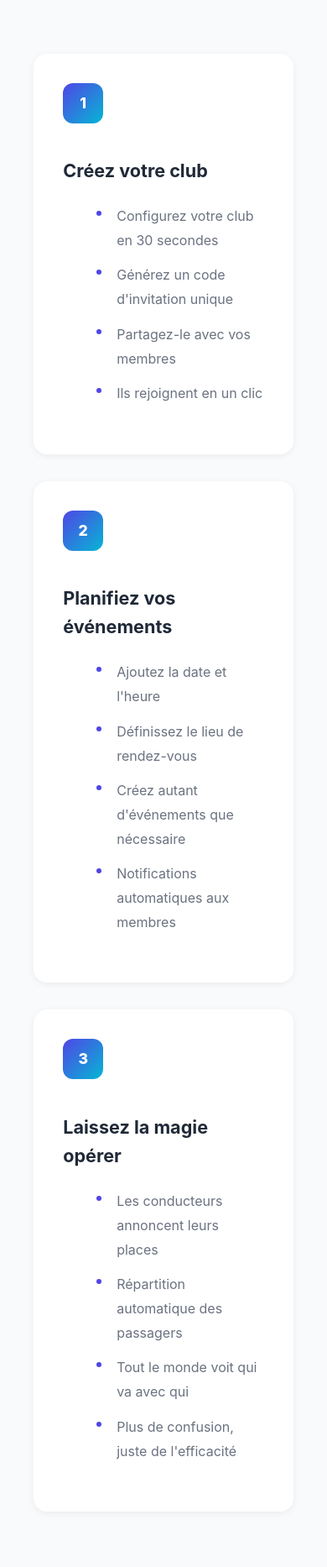
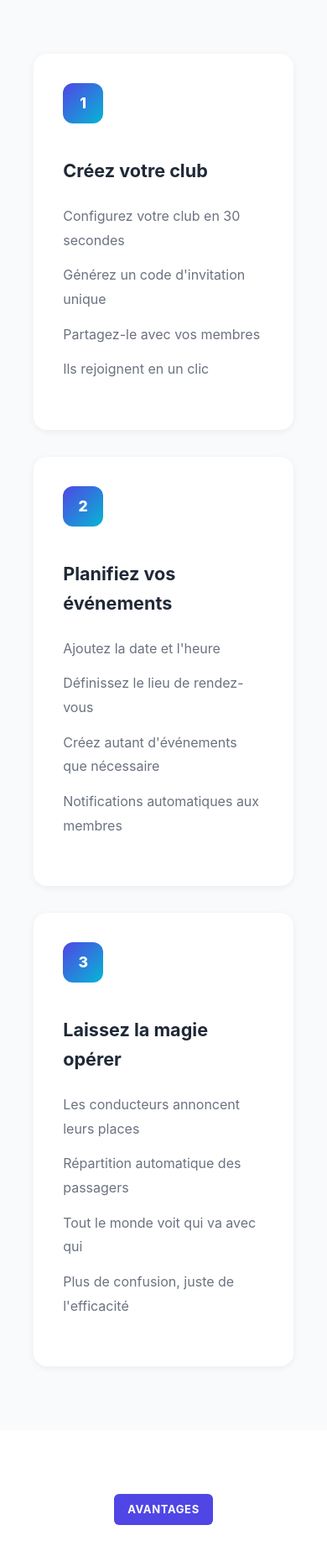
Before and after one commit to marcdebiolley/clubcovoit, a Rails app: page / in a window 390 px wide. Shown: the part 1584-3450 px from the top of the page at 84% size. Run offline with Rails 7, Linux system fonts and the light colour scheme; some libraries are stand-ins or nearby versions.

Commit message:
Remove bullet points from lists on mobile
- Add CSS media query to hide list bullets on mobile devices
- Target feature cards and feature grids specifically
- Remove padding and margins from list items
- Hide any ::before pseudo-elements that might show bullets
- Ensure clean list styling across all mobile views

```diff
--- a/public/css/style.css
+++ b/public/css/style.css
@@ -875,3 +875,30 @@ dialog {
     font-size: 16px !important;
   }
 }
+
+/* Remove bullet points on mobile */
+@media (max-width: 768px) {
+  .feature-card ul,
+  .features-grid ul,
+  .feature-card li,
+  .features-grid li {
+    list-style: none !important;
+    padding-left: 0 !important;
+    margin-left: 0 !important;
+  }
+
+  .feature-card li::before,
+  .features-grid li::before {
+    display: none !important;
+    content: none !important;
+  }
+
+  /* Ensure clean list styling on mobile */
+  ul li {
+    list-style-type: none !important;
+  }
+
+  ul {
+    padding-left: 0 !important;
+  }
+}
```
